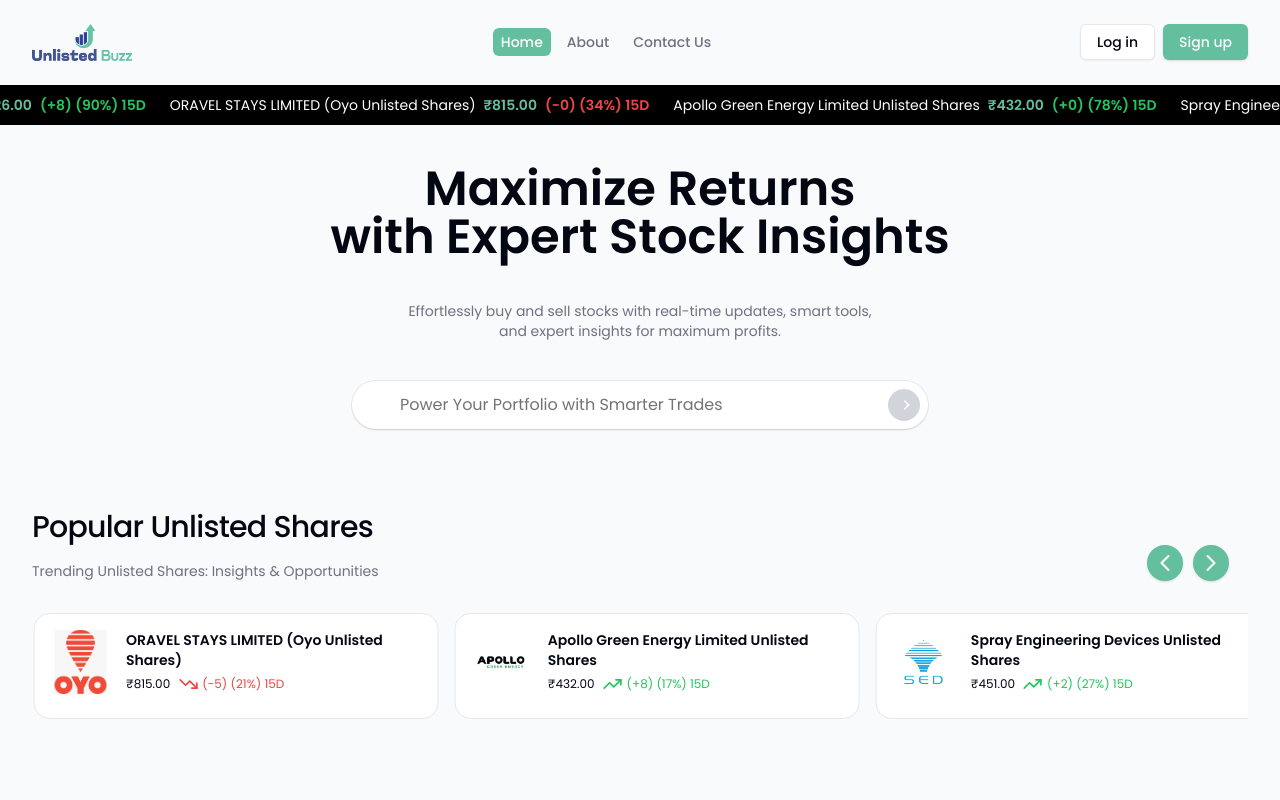
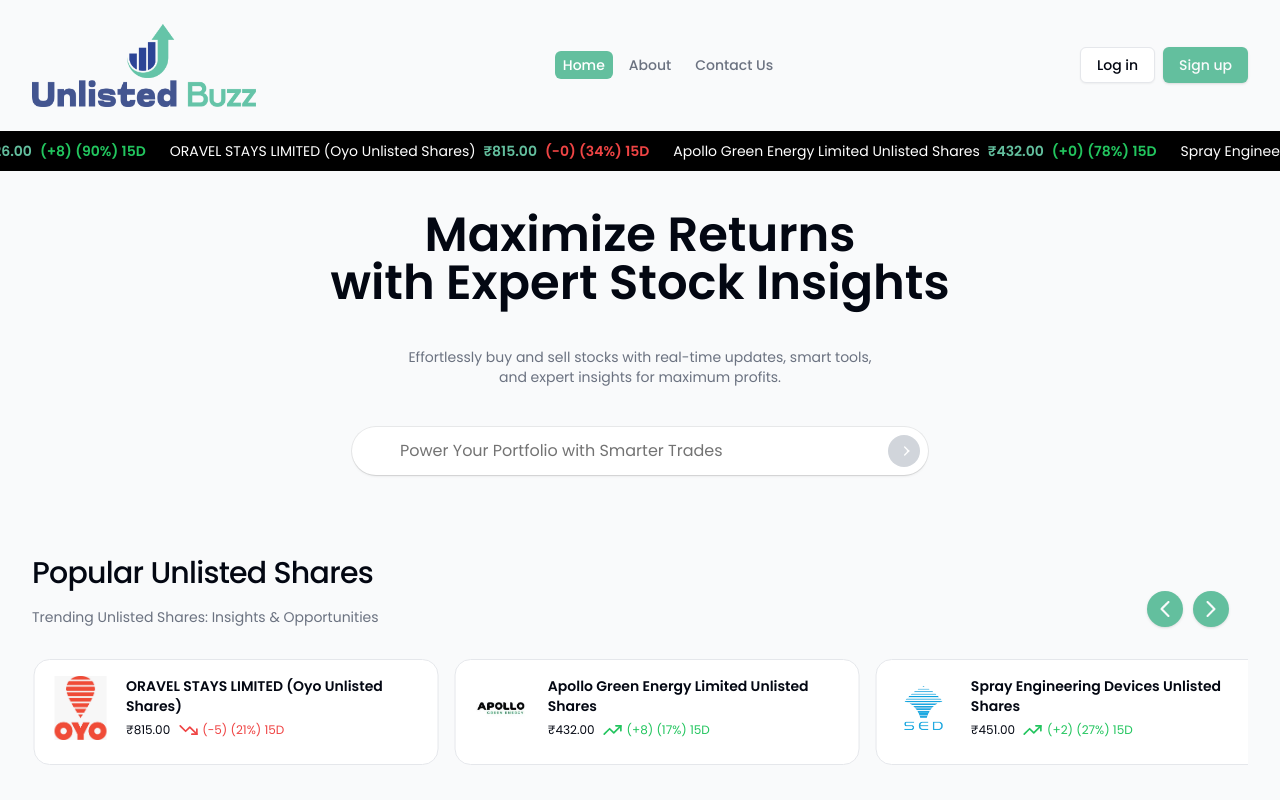
Before and after one commit to ivishalgautam/stocks, a Next.js app: page / in a window 1280 px wide. Shown: the top 800 px of the page. Built offline with nearby package versions, Linux system fonts and the light colour scheme.

Commit message:
logo size change

```diff
--- a/components/logo.jsx
+++ b/components/logo.jsx
@@ -1,5 +1,3 @@
-import { cn } from "@/lib/utils";
-import { ChartNoAxesCombined } from "lucide-react";
 import Image from "next/image";
 import Link from "next/link";
 import React from "react";
@@ -8,12 +6,13 @@
   return (
     <Link href={"/"}>
       <div className="flex items-center gap-2">
-        <figure>
+        <figure className="max-w-56">
           <Image
             src={"/logo.png"}
             width={100}
             height={100}
             alt="Unlisted buzz"
+            className="w-full"
           />
         </figure>
       </div>
```
